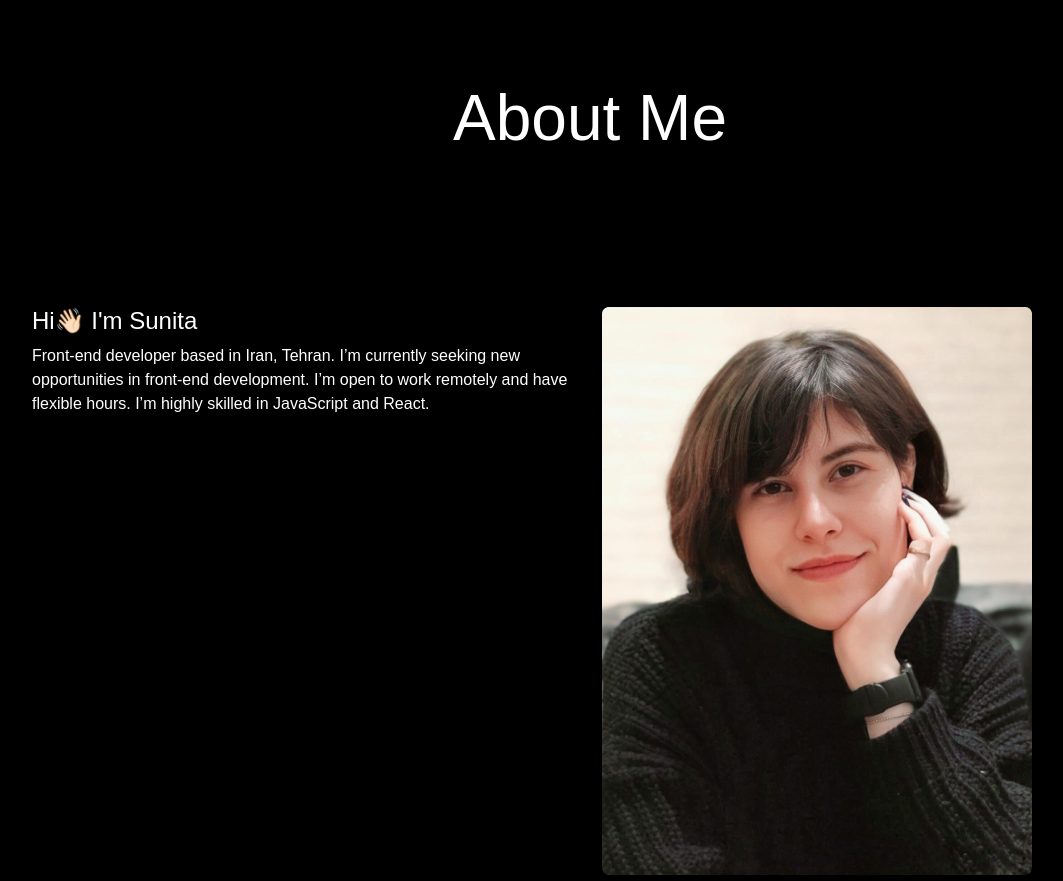
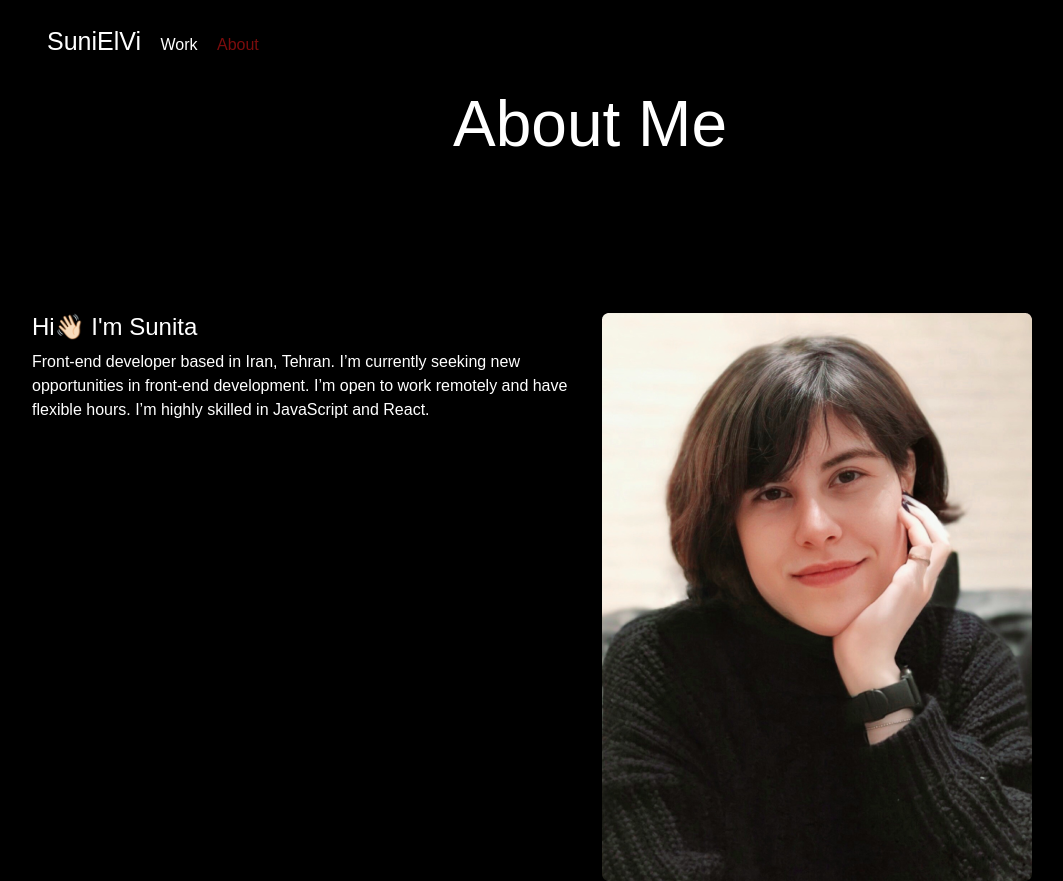
Before and after one commit to SuniElVi/portfolio-landing-page, a plain HTML site: page about.html in a window 1280 px wide. Shown: the top 881 px of the page, without its empty margins (50-1113 px from the left). Drawn offline with nearby package versions, Linux system fonts and the light colour scheme; a web font is replaced by a local one.

Commit message:
Added navbar

```diff
--- a/about.html
+++ b/about.html
@@ -27,8 +27,20 @@
     <link rel="stylesheet" href="src/style.css" />
   </head>
   <body class="about-page">
-    <div class="container text-center">
-      <h1 class="about-header">About Me</h1>
+    <div class="container">
+      <nav>
+        <ul>
+          <li class="brand-name"><a href="/">SuniElVi</a></li>
+          <li>
+            <a href="/work.html">Work</a>
+          </li>
+          <li class="active">
+            <a href="/about.html">About</a>
+          </li>
+        </ul>
+      </nav>
+
+      <h1 class="about-header text-center">About Me</h1>
       <div class="row text-start">
         <div class="col-md-6">
           <h4>Hi👋🏻 I'm Sunita</h4>
--- a/src/style.css
+++ b/src/style.css
@@ -11,6 +11,32 @@ a {
 .home-page {
   width: 100%;
   background: black;
+}
+
+nav {
+  padding: 20px 0;
+}
+
+nav ul {
+  padding: 0;
+  margin: 0;
+}
+
+nav li {
+  display: inline;
+  list-style: none;
+  line-height: 42px;
+  margin-left: 15px;
+}
+
+nav a:hover,
+nav li.active a {
+  color: #7b0c0c;
+  transition: all 100ms ease-in-out;
+}
+
+.brand-name {
+  font-size: 25px;
 }
 
 .hero {
@@ -69,7 +95,6 @@ h2 {
 }
 
 .work-page {
-  padding: 80px 20px;
   background: linear-gradient(180deg, #000 0%, #4c0f0f 100%);
   width: 100%;
   height: 100%;
@@ -105,6 +130,7 @@ h2 {
   justify-content: center;
   align-items: center;
   gap: 50px;
+  margin-bottom: 50px;
 }
 
 .email-icon {
@@ -174,7 +200,6 @@ h2 {
 
 .about-page {
   background-color: black;
-  padding: 80px 20px;
 }
 
 .about-header {
@@ -182,8 +207,6 @@ h2 {
   margin-bottom: 150px;
 }
 
-
-
 .email-form {
   margin-bottom: 30px;
 }
```
Also changed, not shown: index.html (+13 -2 lines), work.html (+22 -3 lines).
